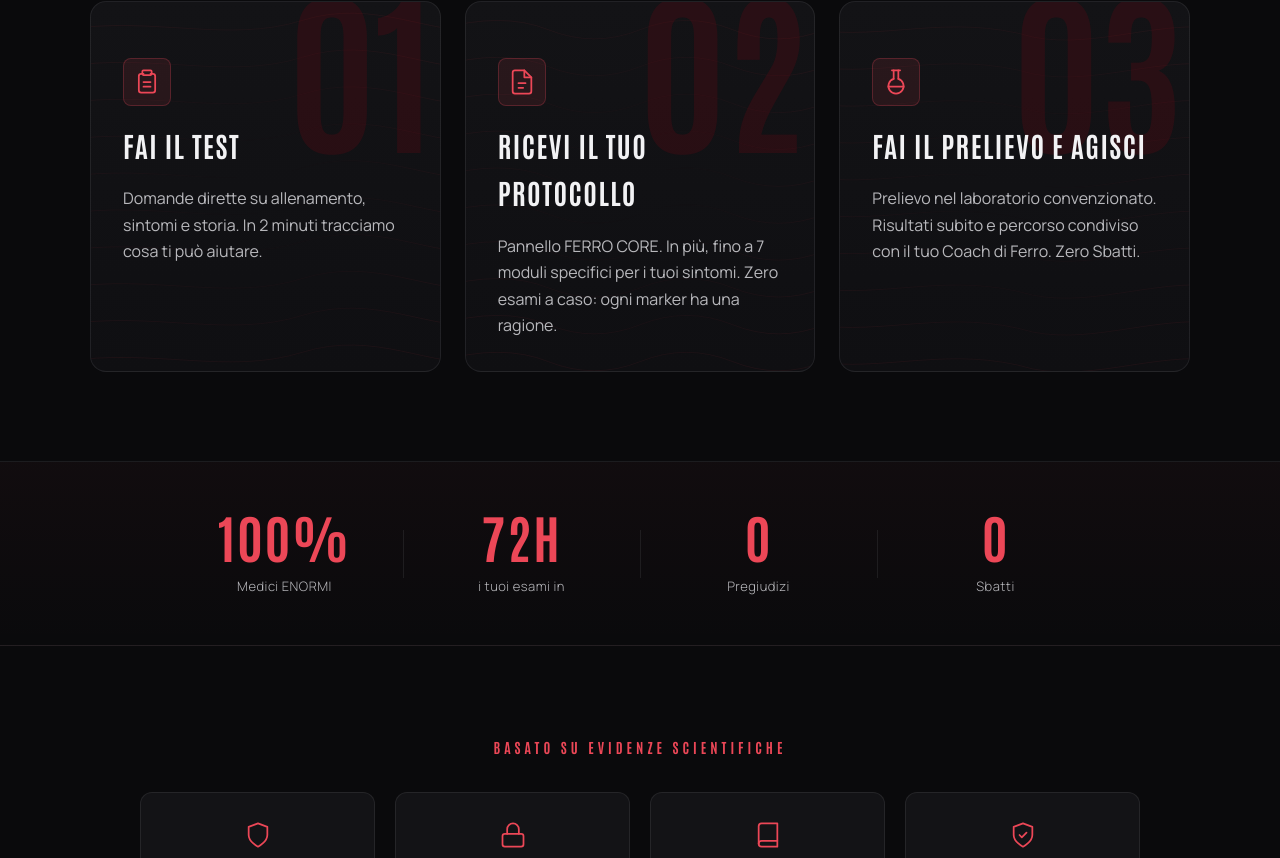
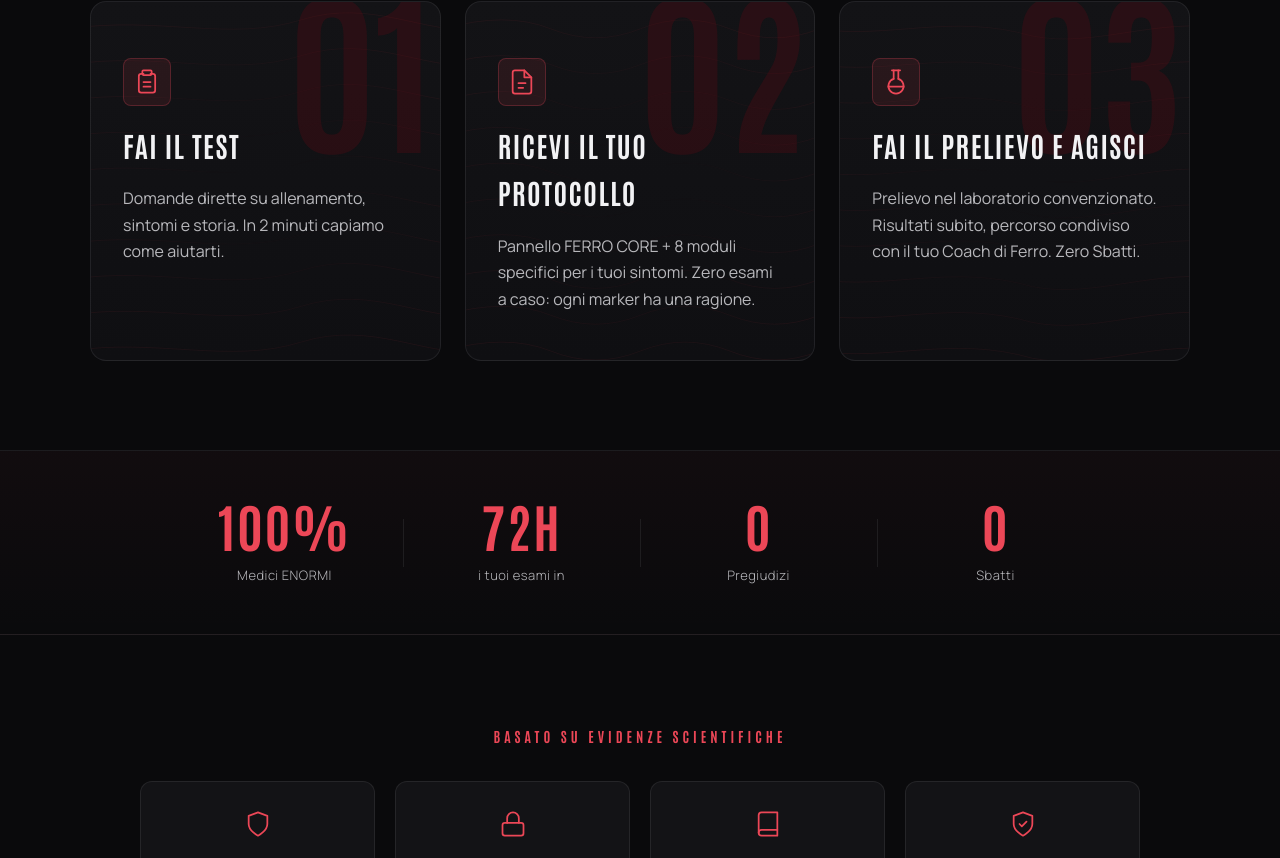
Before and after one commit to Salutediferro/SITO, a React (Vite) app in the folder frontend/: page / in a window 1280 px wide. Shown: the part 1342-2200 px from the top of the page. Built offline with nearby package versions, Linux system fonts and the light colour scheme.

Commit message:
Update HowItWorks.jsx

```diff
--- a/frontend/src/components/home/HowItWorks.jsx
+++ b/frontend/src/components/home/HowItWorks.jsx
@@ -50,7 +50,7 @@ const steps = [
   {
     num: '01',
     title: 'FAI IL TEST',
-    desc: 'Domande dirette su allenamento, sintomi e storia. In 2 minuti tracciamo cosa ti può aiutare.',
+    desc: 'Domande dirette su allenamento, sintomi e storia. In 2 minuti capiamo come aiutarti.',
     icon: (
       <svg width="28" height="28" viewBox="0 0 24 24" fill="none" stroke="currentColor" strokeWidth="1.5" strokeLinecap="round" strokeLinejoin="round" aria-hidden="true">
         <path d="M9 5H7a2 2 0 0 0-2 2v12a2 2 0 0 0 2 2h10a2 2 0 0 0 2-2V7a2 2 0 0 0-2-2h-2" />
@@ -63,7 +63,7 @@ const steps = [
   {
     num: '02',
     title: 'RICEVI IL TUO PROTOCOLLO',
-    desc: 'Pannello FERRO CORE. In più, fino a 7 moduli specifici per i tuoi sintomi. Zero esami a caso: ogni marker ha una ragione.',
+    desc: 'Pannello FERRO CORE + 8 moduli specifici per i tuoi sintomi. Zero esami a caso: ogni marker ha una ragione.',
     icon: (
       <svg width="28" height="28" viewBox="0 0 24 24" fill="none" stroke="currentColor" strokeWidth="1.5" strokeLinecap="round" strokeLinejoin="round" aria-hidden="true">
         <path d="M14 2H6a2 2 0 0 0-2 2v16a2 2 0 0 0 2 2h12a2 2 0 0 0 2-2V8z" />
@@ -76,7 +76,7 @@ const steps = [
   {
     num: '03',
     title: 'FAI IL PRELIEVO E AGISCI',
-    desc: 'Prelievo nel laboratorio convenzionato. Risultati subito e percorso condiviso con il tuo Coach di Ferro. Zero Sbatti.',
+    desc: 'Prelievo nel laboratorio convenzionato. Risultati subito, percorso condiviso con il tuo Coach di Ferro. Zero Sbatti.',
     icon: (
       <svg width="28" height="28" viewBox="0 0 24 24" fill="none" stroke="currentColor" strokeWidth="1.5" strokeLinecap="round" strokeLinejoin="round" aria-hidden="true">
         <path d="M10 2v7.31" />
```
